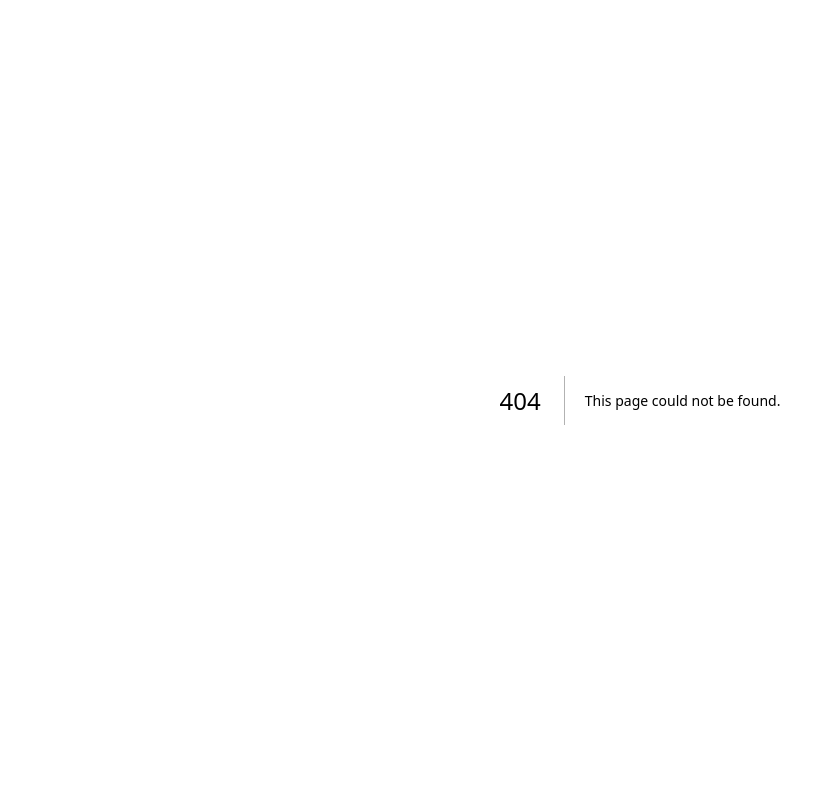
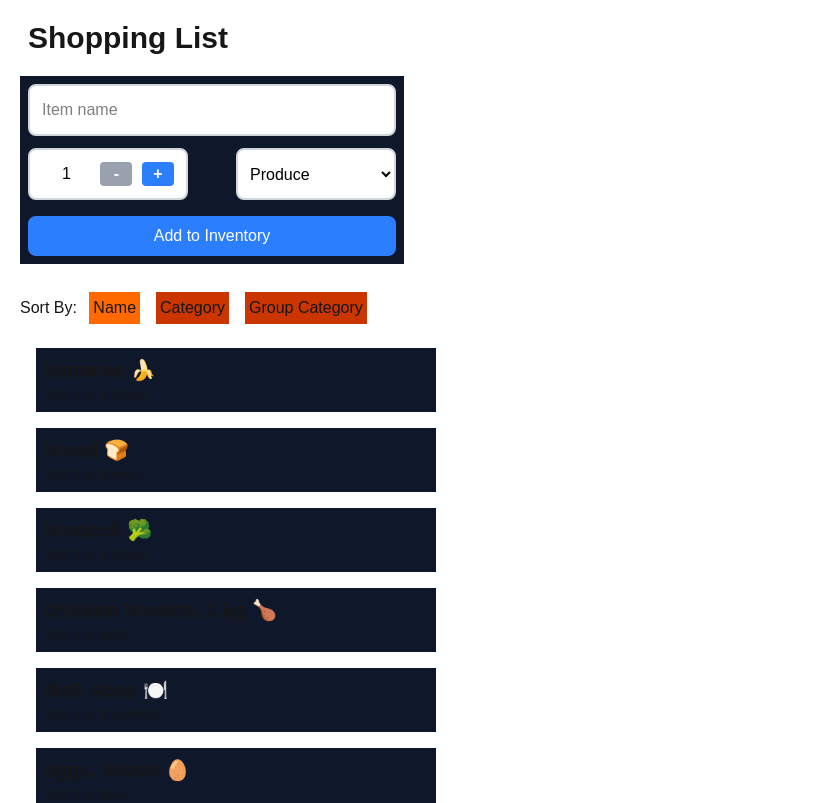
Before and after one commit to lam-dao1320/cprg306-assignments, a Next.js app: page /week-7 in a window 1280 px wide. Before the commit this address had no page. Shown: the top 803 px of the page, without its empty margins (0-823 px from the left). Built offline with nearby package versions, Linux system fonts and the light colour scheme.

Commit message:
Week 7 assignment - completed

```diff
--- a/app/page.js
+++ b/app/page.js
@@ -20,6 +20,9 @@ export default function Home() {
       <p>
         <Link href="./week-6" className="hover:text-green-400 hover:underline">Week 6 - Assignment</Link>
       </p>
+      <p>
+        <Link href="./week-7" className="hover:text-green-400 hover:underline">Week 7 - Assignment</Link>
+      </p>
     </main>
   );
 }
--- /dev/null
+++ b/app/week-7/item-list.js
@@ -0,0 +1,81 @@
+"use client";
+
+import { useState } from "react";
+import Item from "./item";
+
+
+export default function ItemList({items}) {
+
+    let categoriesOption = ["Produce", "Dairy", "Bakery", "Meat", "Frozen Foods", "Canned Goods", "Dry Goods", "Beverages", "Snacks", "Household", "Other"];
+
+    let [sortBy, setSortBy] = useState("name");
+    let buttonNameStyle = "bg-orange-500 p-1 m-2";
+    let buttonCategoryStyle = "bg-orange-700 p-1 m-2";
+    let buttonGroupStyle = "bg-orange-700 p-1 m-2";
+
+    if (sortBy == "name") {
+        buttonNameStyle = "bg-orange-500 p-1 m-2";
+        buttonCategoryStyle = "bg-orange-700 p-1 m-2";
+        buttonGroupStyle = "bg-orange-700 p-1 m-2";
+    };
+    if (sortBy == "category") {
+        buttonNameStyle = "bg-orange-700 p-1 m-2";
+        buttonCategoryStyle = "bg-orange-500 p-1 m-2";
+        buttonGroupStyle = "bg-orange-700 p-1 m-2";
+    };
+    if (sortBy == "group") {
+        buttonNameStyle = "bg-orange-700 p-1 m-2";
+        buttonCategoryStyle = "bg-orange-700 p-1 m-2";
+        buttonGroupStyle = "bg-orange-500 p-1 m-2";
+    };
+
+    const handleSortByName = () => setSortBy("name");
+    const handleSortbyCategory = () => setSortBy("category");
+    const handleSortByGroup = () => setSortBy("group");
+
+    if (sortBy != "group")
+        items.sort((a, b) => {
+            let nameA = a[sortBy].toUpperCase();
+            let nameB = b[sortBy].toUpperCase();
+            if (nameA < nameB) return -1;
+            if (nameA > nameB) return 1;
+            return 0;
+        });
+
+    categoriesOption = categoriesOption.sort((a, b) => {
+        let nameA = a.toUpperCase();
+        let nameB = b.toUpperCase();
+        if (nameA < nameB) return -1;
+        if (nameA > nameB) return 1;
+        return 0;
+    });
+
+    return(
+        <section>
+            <div>
+                <label>Sort By: </label>
+                <button className={buttonNameStyle} onClick={handleSortByName}>Name</button>
+                <button className={buttonCategoryStyle} onClick={handleSortbyCategory}>Category</button>
+                <button className={buttonGroupStyle} onClick={handleSortByGroup}>Group Category</button>
+            </div>
+            <div>
+                {(sortBy == "name" || sortBy == "category") &&
+                    items.map((item) => <Item key={item.id} itemObj={item} />)}
+                {(sortBy == "group") &&
+                categoriesOption.map((category) => {
+                    let itemList = items.filter((item) => item.category === category.toLowerCase());
+                    if (itemList.length === 0) return null
+                    else {
+                        return (
+                            <div key={category}>
+                                <h3 className="text-2xl">{category}</h3>
+                                {itemList.map((item) => <Item key={item.id} itemObj={item} />)}
+                            </div>
+                        );
+                    }
+
+                })}
+            </div>
+        </section>
+    )
+}
--- /dev/null
+++ b/app/week-7/item.js
@@ -0,0 +1,13 @@
+import React from 'react';
+
+export default function Item( {itemObj} ) {
+
+    let {name, quantity, category} = itemObj;
+
+    return(
+        <div className="bg-slate-900 p-2 w-100 m-4">
+            <h3 className="text-xl font-bold">{name}</h3>
+            <p className="text-sm">Buy {quantity} in {category}</p>
+        </div>
+    );
+}
--- /dev/null
+++ b/app/week-7/items.json
@@ -0,0 +1,74 @@
+[
+  {
+    "id": "1h2GJKH12gkHG31h1H",
+    "name": "milk, 4 L 🥛",
+    "quantity": 1,
+    "category": "dairy"
+  },
+  {
+    "id": "2KJH3k2j3H1k2J3K1H",
+    "name": "bread 🍞",
+    "quantity": 2,
+    "category": "bakery"
+  },
+  {
+    "id": "3h2KJH3k2j3H1k2J3",
+    "name": "eggs, dozen 🥚",
+    "quantity": 2,
+    "category": "dairy"
+  },
+  {
+    "id": "4k2J3K1H2GJKH12gk",
+    "name": "bananas 🍌",
+    "quantity": 6,
+    "category": "produce"
+  },
+  {
+    "id": "5H1h1H2KJH3k2j3H",
+    "name": "broccoli 🥦",
+    "quantity": 3,
+    "category": "produce"
+  },
+  {
+    "id": "6H1k2J3K1H2GJKH1",
+    "name": "chicken breasts, 1 kg 🍗",
+    "quantity": 1,
+    "category": "meat"
+  },
+  {
+    "id": "7gkHG31h1H2KJH3k",
+    "name": "pasta sauce 🍝",
+    "quantity": 3,
+    "category": "canned goods"
+  },
+  {
+    "id": "8j3H1k2J3K1H2GJK",
+    "name": "spaghetti, 454 g 🍝",
+    "quantity": 2,
+    "category": "dry goods"
+  },
+  {
+    "id": "9H12gkHG31h1H2KJ",
+    "name": "toilet paper, 12 pack 🧻",
+    "quantity": 1,
+    "category": "household"
+  },
+  {
+    "id": "10H3k2j3H1k2J3K1",
+    "name": "paper towels, 6 pack",
+    "quantity": 1,
+    "category": "household"
+  },
+  {
+    "id": "11k2J3K1H2GJKH12",
+    "name": "dish soap 🍽️",
+    "quantity": 1,
+    "category": "household"
+  },
+  {
+    "id": "12GJKH12gkHG31h1",
+    "name": "hand soap 🧼",
+    "quantity": 4,
+    "category": "household"
+  }
+]
--- /dev/null
+++ b/app/week-7/new-item.js
@@ -0,0 +1,86 @@
+"use client";
+import { useState, React } from 'react';
+
+
+export default function NewItemPage({onAddItem}) {
+
+    const [name, setName] = useState("");
+    const [quantity, setQuantity] = useState(1);
+    const [category, setCategory] = useState("Produce");
+
+    const handleNameChange = (e) => setName(e.target.value);
+    const handleCategoryChange = (e) => setCategory(e.target.value.toLowerCase());
+    const handleSubmit = (event) => {
+        event.preventDefault();
+        let itemObj = {
+            id: crypto.randomUUID(),
+            name: name,
+            quantity: quantity,
+            category: category,
+        }
+        onAddItem(itemObj);
+
+        setName("");
+        setCategory("Produce");
+        setQuantity(1);
+    }
+
+    const handleIncrement = () => {
+        let currentQuantity = quantity.valueOf();
+        if (currentQuantity < 20) {
+            setQuantity(currentQuantity + 1);
+        }
+    }
+    const handleDecrement = () => {
+        let currentQuantity = quantity.valueOf();
+        if (currentQuantity > 1) {
+            setQuantity(currentQuantity - 1);
+        }
+    }
+
+    let buttonIncStyle = "block bg-blue-500 hover:bg-blue-300 text-white font-bold rounded m-1 w-8 h-6";
+    if (quantity >= 20) {
+        buttonIncStyle = "block bg-gray-400 text-white font-bold rounded m-1 w-8 h-6";
+    }
+
+    let buttonDecStyle = "block bg-blue-500 hover:bg-blue-300 text-white font-bold rounded m-1 w-8 h-6";
+    if (quantity <= 1) {
+        buttonDecStyle = "block bg-gray-400 text-white rounded font-bold m-1 w-8 h-6";
+    }
+
+    return(
+        <form className="p-2 bg-slate-900 my-5 max-w-sm w-full" onSubmit={handleSubmit}>
+            <div className="mb-2">
+                <input
+                    className="w-full border-2 border-gray-300 p-3 rounded-lg bg-white text-black"
+                    placeholder="Item name"
+                    value={name}
+                    onChange={handleNameChange}
+                    required />
+            </div>
+            <div className="flex flex-row justify-between">
+                <div
+                    className="flex flex-row justify-between p-2 my-1 rounded-lg border-gray-300 border-2 bg-white w-40"
+                    value={quantity}>
+                        <p className={"mx-6 my-1 text-black"}>{quantity}</p>
+                        <button className={buttonDecStyle} type="button" onClick={handleDecrement}>-</button>
+                        <button className={buttonIncStyle} type="button" onClick={handleIncrement}>+</button>
+                </div>
+                <select
+                    className="p-2 my-1 rounded-lg border-gray-300 border-2 bg-white w-40 text-black"
+                    value={category}
+                    onChange={handleCategoryChange}>
+                        <option disabled>Category</option>
+                        {categoriesOption.map((cat) => <option key={cat} value={cat}>{cat}</option>)}
+                </select>
+            </div>
+            <div>
+                <button className="w-full py-2 mt-3 bg-blue-500 text-white rounded-lg hover:bg-blue-700">
+                    Add to Inventory
+                </button>
+            </div>
+        </form>
+    );
+}
+
+const categoriesOption = ["Produce", "Dairy", "Bakery", "Meat", "Frozen Foods", "Canned Goods", "Dry Goods", "Beverages", "Snacks", "Household", "Other"];
--- /dev/null
+++ b/app/week-7/page.js
@@ -0,0 +1,25 @@
+"use client";
+
+import ItemList from "./item-list";
+import NewItemPage from "./new-item";
+import itemsData from "./items.json";
+import React, { useState } from "react";
+
+
+export default function Page() {
+
+    const [items, setItems] = useState(itemsData);
+
+    const handleAddItem = (newItem) => {
+        setItems([...items, newItem]);
+    };
+
+    return (
+        <main className="m-5">
+            <h1 className="text-3xl font-bold m-2">Shopping List</h1>
+
+            <NewItemPage onAddItem={handleAddItem} />
+            <ItemList items={items} />
+        </main>
+    );
+}
```
